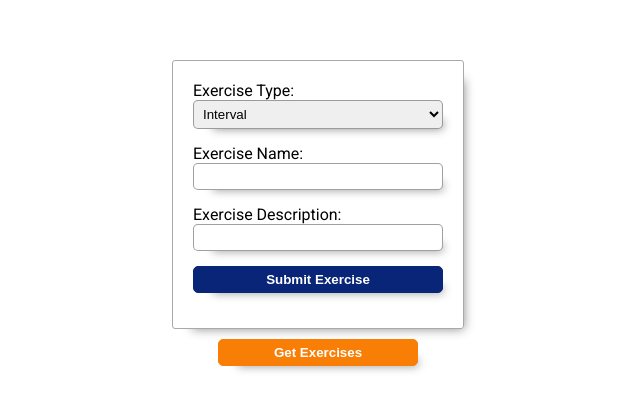
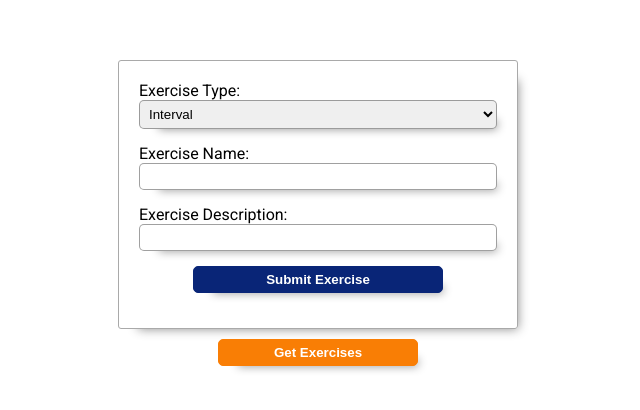
Before and after one commit to SeanMee86/workout-builder, a React (Create React App) app in the folder client/: page /exercises in a window 1280 px wide. Shown: the part 192-602 px from the top of the page, without its empty margins (322-962 px from the left). Built offline with nearby package versions, Linux system fonts and the light colour scheme.

Commit message:
styling fixes

```diff
--- a/client/src/components/ExerciseForm/ExerciseFormData.module.scss
+++ b/client/src/components/ExerciseForm/ExerciseFormData.module.scss
@@ -1,5 +1,11 @@
 .Form {
+  width: 100%;
+  max-width: 500px;
+  display: flex;
+  justify-content: center;
+
   form {
+    width: 100%;
     display: flex;
     flex-flow: column;
     font-family: 'Roboto', sans-serif;
--- a/client/src/components/ExerciseListItem/ExerciseListItem.module.scss
+++ b/client/src/components/ExerciseListItem/ExerciseListItem.module.scss
@@ -1,9 +1,12 @@
 .ListItem {
   border: 1px solid darkgray;
   padding: 20px;
-  margin: 20px;
+  margin: 20px 0;
   box-sizing: border-box;
   border-radius: 5px;
+  -webkit-box-shadow: 10px 10px 10px -10px rgba(0,0,0,0.45);
+  -moz-box-shadow: 10px 10px 10px -10px rgba(0,0,0,0.45);
+  box-shadow: 10px 10px 10px -10px rgba(0,0,0,0.45);
 
   strong {
     font-weight: 700;
```
